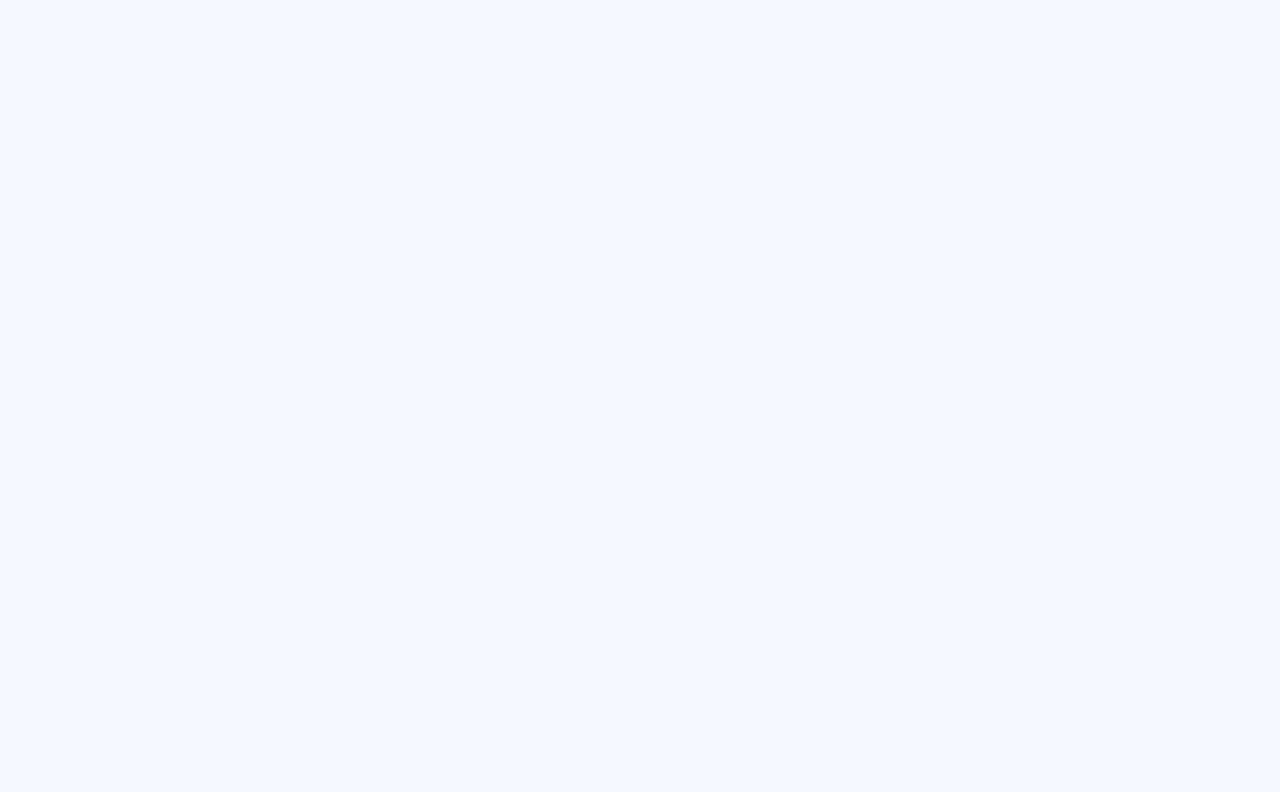
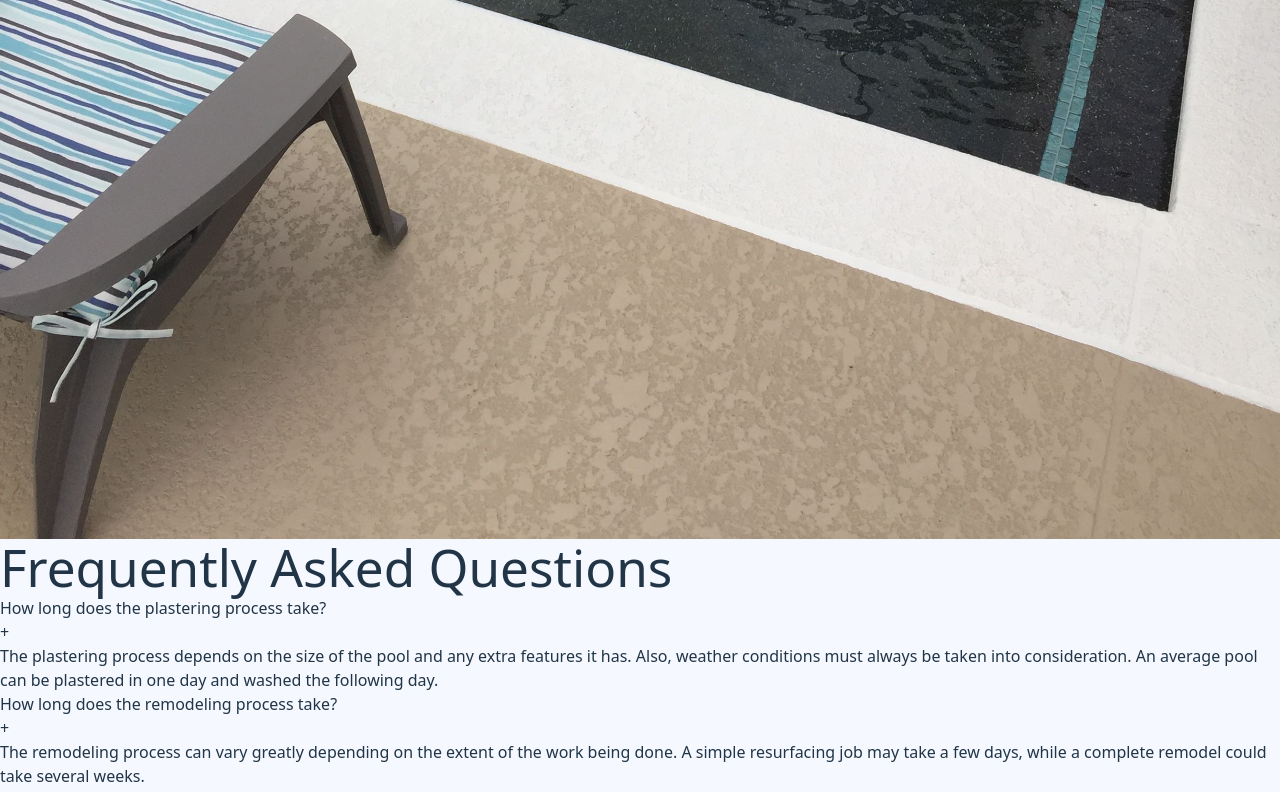
Before and after one commit to elIgnorante/TrebolPools, a React (Vite) app: page / in a window 1280 px wide. Shown: the part 3128-3920 px from the top of the page. Before the commit the page ends 1201 px from the top, so only its background shows below. Built offline with nearby package versions, Linux system fonts and the light colour scheme.

Commit message:
add - FQA section

```diff
--- a/package.json
+++ b/package.json
@@ -16,6 +16,7 @@
     "lucide-react": "^0.553.0",
     "react": "^19.2.0",
     "react-dom": "^19.2.0",
+    "react-icons": "^5.5.0",
     "react-router-dom": "^7.9.5",
     "tailwind-merge": "^3.4.0"
   },
--- /dev/null
+++ b/src/components/FaqSection.jsx
@@ -0,0 +1,58 @@
+import Questions from "./ui/Question"
+import { useState } from "react";
+
+export const FaqSection = () => {
+
+  const data = [
+    {
+      id: 1,
+      question: "How long does the plastering process take?",
+      answer: "The plastering process depends on the size of the pool and any extra features it has. Also, weather conditions must always be taken into consideration. An average pool can be plastered in one day and washed the following day.",
+    },
+    {
+      id: 2,
+      question: "How long does the remodeling process take?",
+      answer: "The remodeling process can vary greatly depending on the extent of the work being done. A simple resurfacing job may take a few days, while a complete remodel could take several weeks.",
+    },
+    {
+      id: 3,
+      question: "How durable is the plaster?",
+      answer: "When properly maintained, pool plaster can last anywhere from 7 to 15 years. Factors such as water chemistry, usage, and environmental conditions can affect its longevity.",
+    },
+    {
+      id: 4,
+      question: "What type of finish is mostly recommended?",
+      answer: "The most commonly recommended finish for pool plaster is a smooth finish, as it provides a comfortable surface for swimmers and is easy to clean. However, other finishes such as pebble or quartz can also be used for added texture and durability.",
+    },
+    {
+      id: 5,
+      question: "Does the color of the plaster affect the water temperature?",
+      answer: "Yes, darker colors tend to absorb more heat from the sun, which can increase the water temperature. Lighter colors reflect more sunlight and can help keep the water cooler.",
+    }
+  ]
+
+  const [showSlectdQ, setShowSelectdQ] = useState(null);
+  const showAnswer = (index) => {
+    setShowSelectdQ(index === showSlectdQ ? null : index);
+  };
+
+  return (
+    <div className="h-screen p-40 text-gray-900">
+      <div className="space-y-12 ">
+        <h1 className="text-5xl font-bold">Frequently Asked Questions</h1>
+        <div>
+          {data.map((d, index) => {
+            return (
+              <Questions
+                key={d.id}
+                data={d}
+                onClick={() => showAnswer(index)}
+                isOpen={showSlectdQ === index}
+              />
+            )
+          })}
+        </div>
+      </div>
+    </div>
+  )
+}
--- /dev/null
+++ b/src/components/ServicesSecion.jsx
@@ -0,0 +1,57 @@
+import { HammerIcon, WavesIcon, BrickWallIcon, WavesLadderIcon } from "lucide-react"
+
+export const ServicesSecion = () => {
+    return (
+        <section>
+            <div>What We do</div>
+            <section>
+                <section>
+                    <div>
+                        <div><HammerIcon /></div>
+                        <h4>Remodels</h4>
+                        <p>We offer complete remodeling services for your pool, including resurfacing, tile replacement, and deck renovation to give your pool a fresh new look.</p>
+                    </div>
+                    <div>
+                        <div><WavesIcon /></div>
+                        <h4>Waterfall and Poll Patios</h4>
+                        <p>Enhance the beauty of your pool area with our custom waterfall installations and stylish pool patios, designed to create a relaxing oasis in your backyard.</p>
+                    </div>
+                    <div>
+                        <div>
+                            <img
+                                alt="TrebolLogo"
+                                src="@/../public/trebol_logo.png"
+                                className="h-8 w-auto"
+                            />
+                        </div>
+                        <h4>Residential and Commercial Swimming Pools</h4>
+                        <p>We specialize in designing and constructing both residential and commercial swimming pools, tailored to meet your specific needs and preferences.</p>
+                    </div>
+                </section>
+                <section>
+                    <section>
+                        <div>
+                            <div><WavesLadderIcon /></div>
+                            <h4>Pool Finishing</h4>
+                            <p>Choose from a variety of pool finishing options, including plaster, pebble, and tile finishes, to enhance the durability and aesthetics of your pool.</p>
+                        </div>
+                        <div>
+                            <div><BrickWallIcon /></div>
+                            <h4>Tile and Coping</h4>
+                            <p>We provide expert tile and coping installation services to give your pool a polished and elegant look, while also ensuring long-lasting durability.</p>
+                        </div>
+                    </section>
+                    <section>
+                        <div>
+                            <img
+                                alt="PoolServicesSection"
+                                src="@/../public/PoolServicesSection.jpg"
+                                className="h-8 w-auto"
+                            />
+                        </div>
+                    </section>
+                </section>
+            </section>
+        </section>
+    )
+}
--- a/src/components/index.js
+++ b/src/components/index.js
@@ -4,3 +4,5 @@ export * from './ProjectsSection.jsx';
 export * from './ContactSection.jsx';
 export * from './Navbar.jsx';
 export * from './Footer.jsx';
+export * from './ServicesSecion.jsx';
+export * from './FaqSection.jsx';
--- /dev/null
+++ b/src/components/ui/Question.jsx
@@ -0,0 +1,11 @@
+export const Questions = ({data, onClick, isOpen}) => {
+    return <div className="border-b border-black/25 last:border-b-0 overflow-hidden">
+        <div onClick={onClick} className="flex justify-between gap-8 items-start cursor-pointer text-xl py-4">
+            <h2>{data.question}</h2>
+            <span className={`text-[#3D9034] text-2xl ${isOpen ? "rotate-180": "" } ease-in-out duration-500`} >{isOpen ? "-" : "+" }</span>
+        </div>
+        <p className={`text-lg opacity-75 ease-in-out duration-500 ${isOpen ? "max-h-96 " : "max-h-0"}`}>{data.answer}</p>
+    </div>;
+}
+
+export default Questions;
--- a/src/pages/Home.jsx
+++ b/src/pages/Home.jsx
@@ -1,5 +1,5 @@
 
-import { Navbar, HeroSection, AboutSection, ContactSection, Footer } from "../components"
+import { Navbar, HeroSection, AboutSection, ContactSection, Footer, FaqSection, ServicesSecion } from "../components"
 
 export const Home = () => {
   return (
@@ -8,8 +8,10 @@ export const Home = () => {
       <Navbar />
       <main>
         <HeroSection/>
+        <ServicesSecion/>
         {/* <AboutSection/>
         <ContactSection/> */}
+        <FaqSection/>
       </main>
 
       <Footer />
```
Also changed, not shown: src/components/HeroSection.jsx (+0 -15 lines), public/PoolServicesSection.jpg (added), 1 other file (tests, documents, lock files or other folders).
